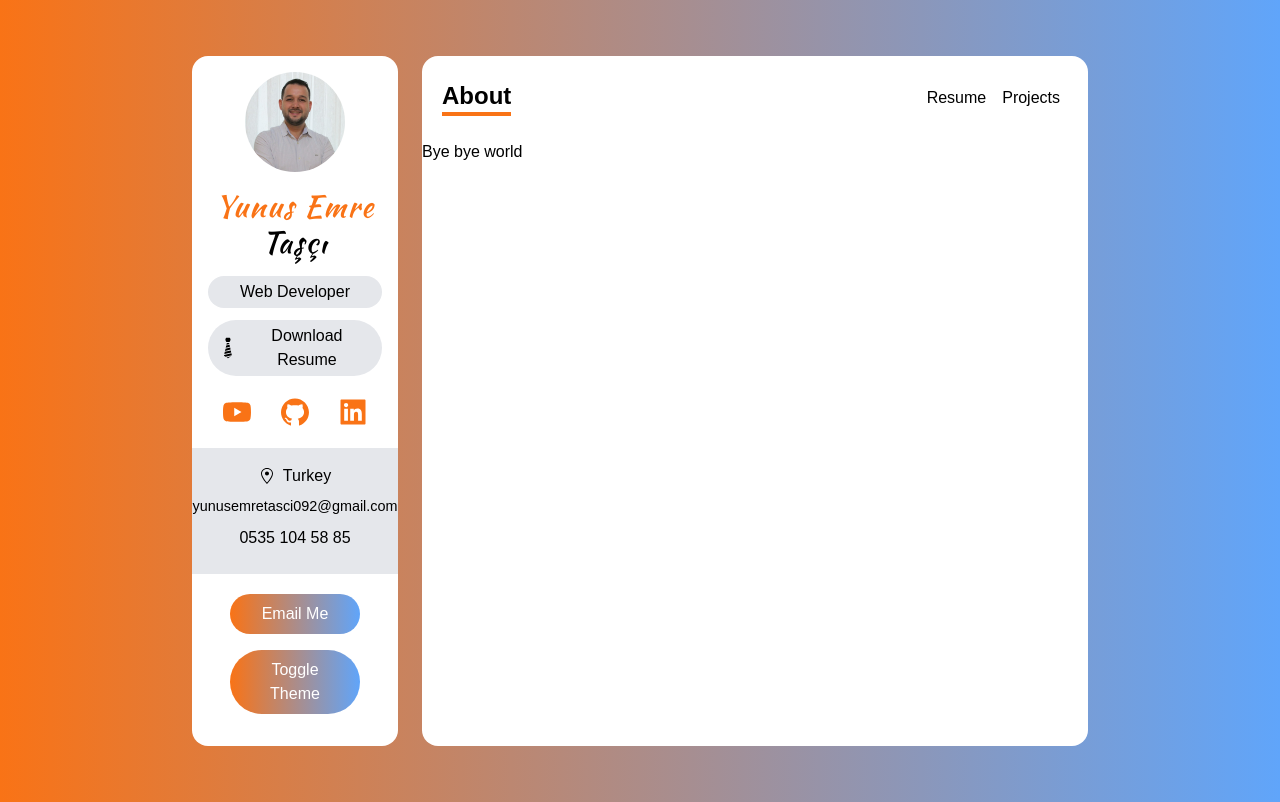
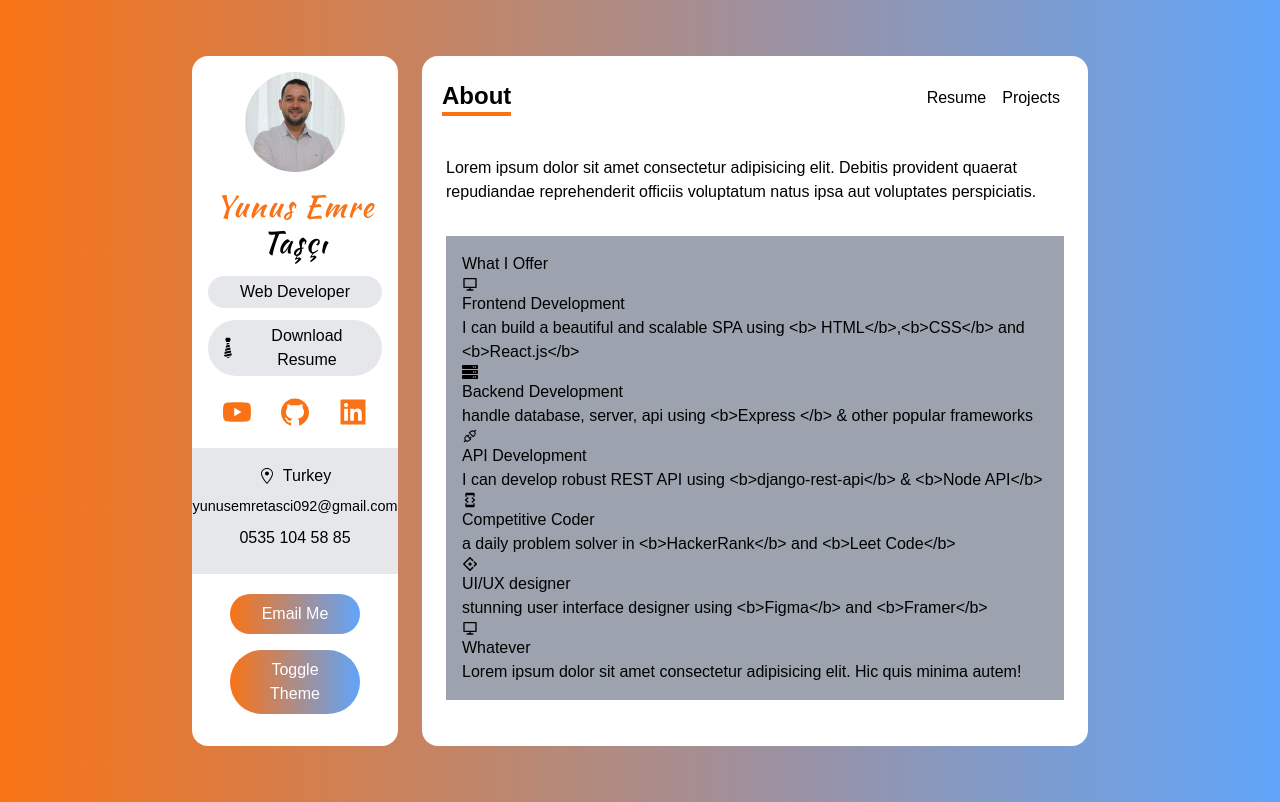
Before and after one commit to Yunus-Emre-Tasci/Modern_Portfolio, a Next.js app: page / in a window 1280 px wide. Built offline with nearby package versions, Linux system fonts and the light colour scheme.

Commit message:
import service data

```diff
--- /dev/null
+++ b/components/ServiceCard.tsx
@@ -0,0 +1,14 @@
+import React, { FunctionComponent } from 'react'
+import {IService} from "../type"
+
+const ServiceCard:FunctionComponent<{service:IService}> = ({service:{Icon,title,about}}) => {
+  return (
+    <div>
+        <Icon/>
+      <h4>{title}</h4>
+      <p>{about}</p>
+    </div>
+  );
+}
+
+export default ServiceCard
--- a/pages/index.tsx
+++ b/pages/index.tsx
@@ -1,9 +1,23 @@
 import React from "react";
+import { services } from "@/datadeneme2";
+import ServiceCard from "@/components/ServiceCarddeneme2";
 
 const index = () => {
   return (
-    <div>
-      <h1>Bye bye world</h1>
+    <div className="flex flex-col px-6 pt-1">
+      <h5 className="my-3 font-medium">
+        Lorem ipsum dolor sit amet consectetur adipisicing elit. Debitis
+        provident quaerat repudiandae reprehenderit officiis voluptatum natus
+        ipsa aut voluptates perspiciatis.
+      </h5>
+      <div className="p-4 mt-5 bg-gray-400">
+        <h6>What I Offer</h6>
+        <div className="grid ">
+          {services.map((service) => (
+            <ServiceCard key={service.id} service={service} />
+          ))}
+        </div>
+      </div>
     </div>
   );
 };
--- a/type.ts
+++ b/type.ts
@@ -1,12 +1,12 @@
 import { FunctionComponent } from "react";
 import { IconType } from "react-icons";
-export interface Service {
+export interface IService {
   Icon: IconType;
   title: string;
   about: string;
 }
 
-export interface Skill {
+export interface ISkill {
   Icon: IconType;
   name: string;
   level: string;
```
